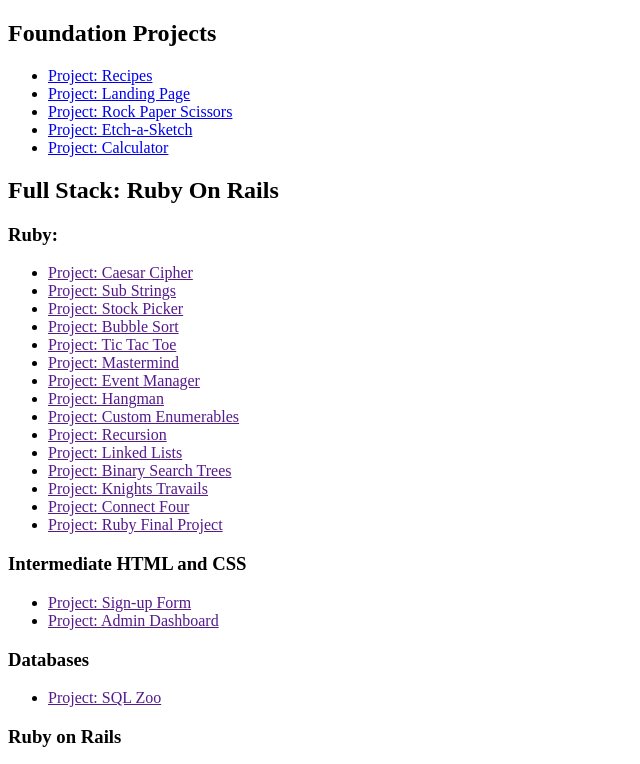
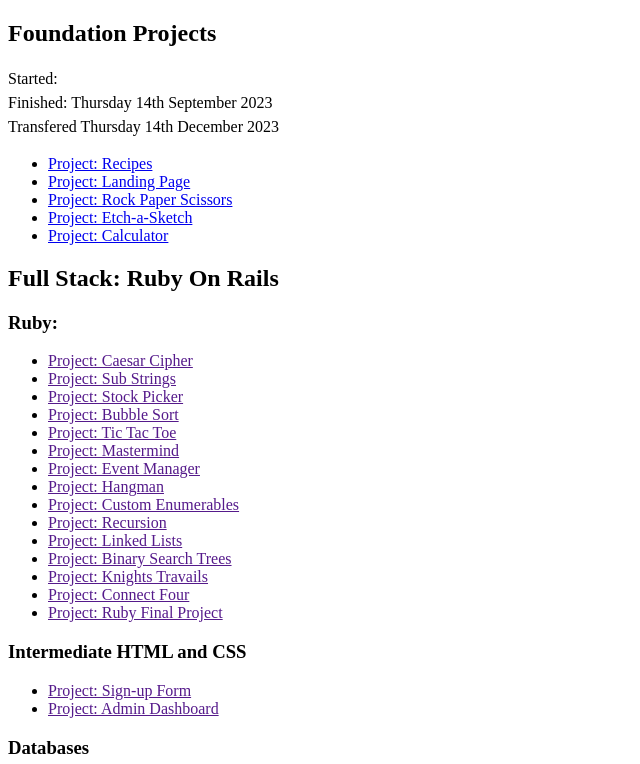
Before and after one commit to Justin-Bento/the-odin-project, a plain HTML site: page index.html in a window 1280 px wide. Shown: the top 764 px of the page, without its empty margins (0-640 px from the left). Drawn offline with Linux system fonts and the light colour scheme.

Commit message:
added date reminders of date completions

```diff
--- a/index.html
+++ b/index.html
@@ -9,6 +9,11 @@
 <body>
   <section>
     <h1>Foundation Projects</h1>
+    <div class="meta-data">
+      <p>Started:</p>
+      <p>Finished: Thursday 14th September 2023</p>
+      <p>Transfered Thursday 14th December 2023</p>
+    </div>
     <ul>
       <li><a href="/foundations/odin-recipes/index.html">Project: Recipes</a></li>
       <li><a href="/foundations/landing-page/index.html">Project: Landing Page</a></li>
--- a/style.css
+++ b/style.css
@@ -11,3 +11,7 @@
   line-height: 1.75rem; /* 28px */
   font-weight: 600;
 }
+.meta-data p {
+  margin: 0rem;
+  line-height: 1.5;
+}
```
